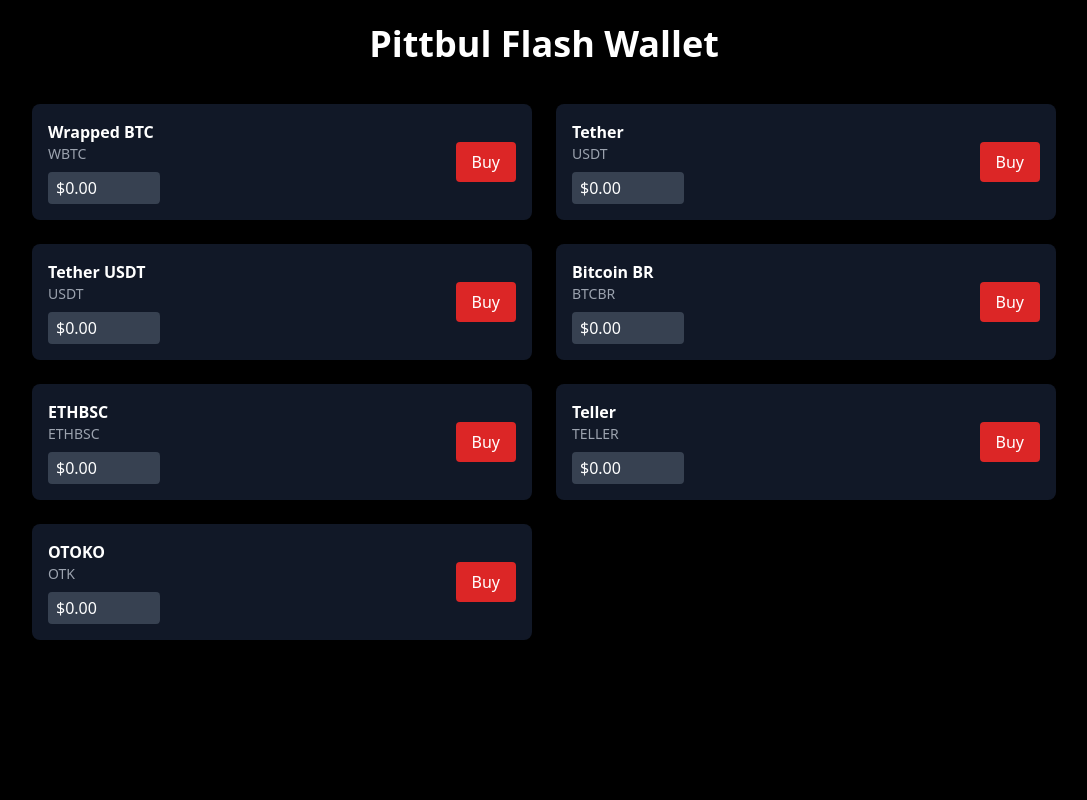
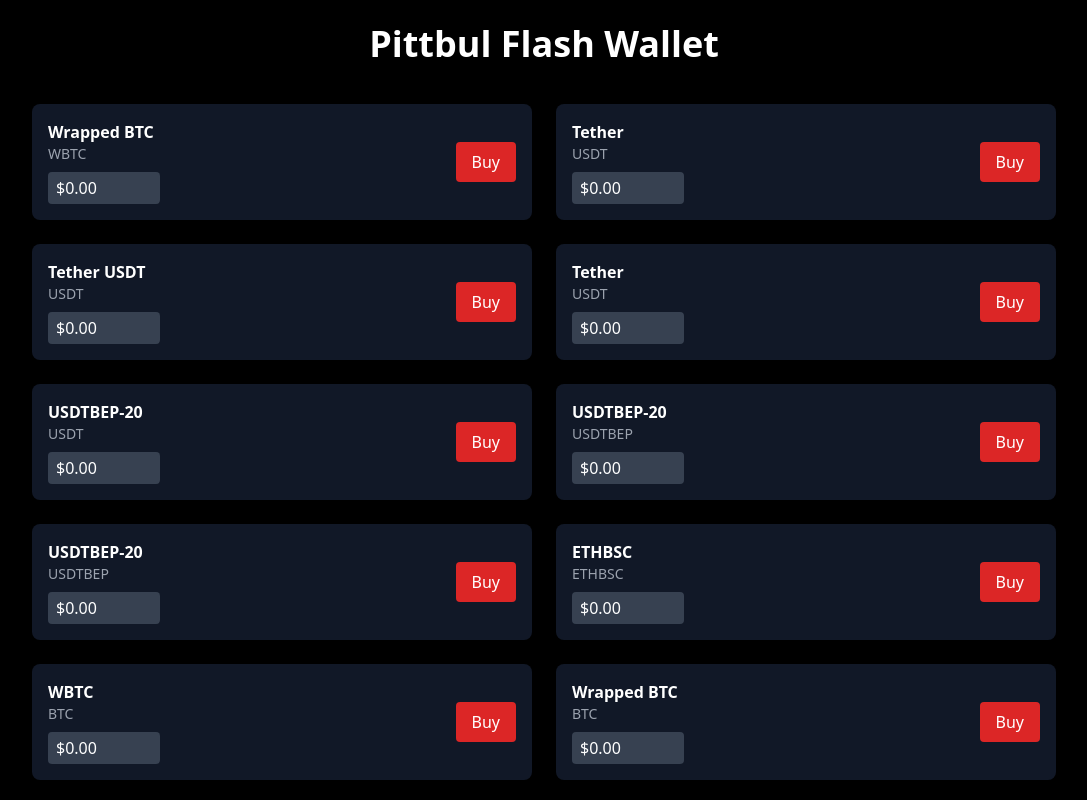
Before and after one commit to Tether-creator/pittbul-flash-wallet, a React (Vite) app: page / in a window 1280 px wide. Shown: the top 800 px of the page, without its empty margins (96-1183 px from the left). Built offline with nearby package versions, Linux system fonts and the light colour scheme.

Commit message:
Update tokens.js

```diff
--- a/src/data/tokens.js
+++ b/src/data/tokens.js
@@ -2,9 +2,17 @@
   { id: 'wbtc1', name: 'Wrapped BTC', symbol: 'WBTC', price: '$0.00' },
   { id: 'usdt1', name: 'Tether', symbol: 'USDT', price: '$0.00' },
   { id: 'usdt2', name: 'Tether USDT', symbol: 'USDT', price: '$0.00' },
-  { id: 'btcbr', name: 'Bitcoin BR', symbol: 'BTCBR', price: '$0.00' },
+  { id: 'usdt3', name: 'Tether', symbol: 'USDT', price: '$0.00' },
+  { id: 'usdt4', name: 'USDTBEP-20', symbol: 'USDT', price: '$0.00' },
+  { id: 'usdt5', name: 'USDTBEP-20', symbol: 'USDTBEP', price: '$0.00' },
+  { id: 'usdt6', name: 'USDTBEP-20', symbol: 'USDTBEP', price: '$0.00' },
   { id: 'ethbsc', name: 'ETHBSC', symbol: 'ETHBSC', price: '$0.00' },
+  { id: 'btc1', name: 'WBTC', symbol: 'BTC', price: '$0.00' },
+  { id: 'btc2', name: 'Wrapped BTC', symbol: 'BTC', price: '$0.00' },
+  { id: 'usdt7', name: 'Tether USD', symbol: 'USDT', price: '$0.00' },
+  { id: 'usdt8', name: 'Tether USD', symbol: 'USDT', price: '$0.00' },
   { id: 'teller', name: 'Teller', symbol: 'TELLER', price: '$0.00' },
   { id: 'otoko1', name: 'OTOKO', symbol: 'OTK', price: '$0.00' },
-  // Add all 16 tokens here as needed
+  { id: 'otoko2', name: 'OTOKO', symbol: 'OTK', price: '$0.00' },
+  { id: 'btcbr', name: 'Bitcoin BR', symbol: 'BTCBR', price: '$0.00' },
 ];
```
